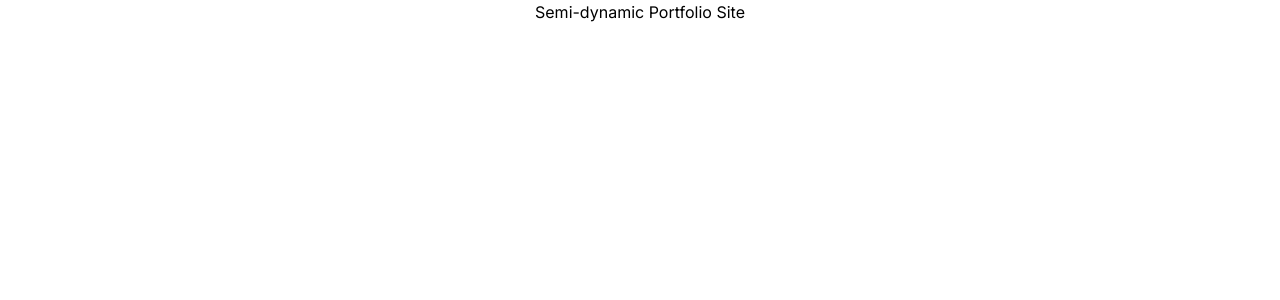
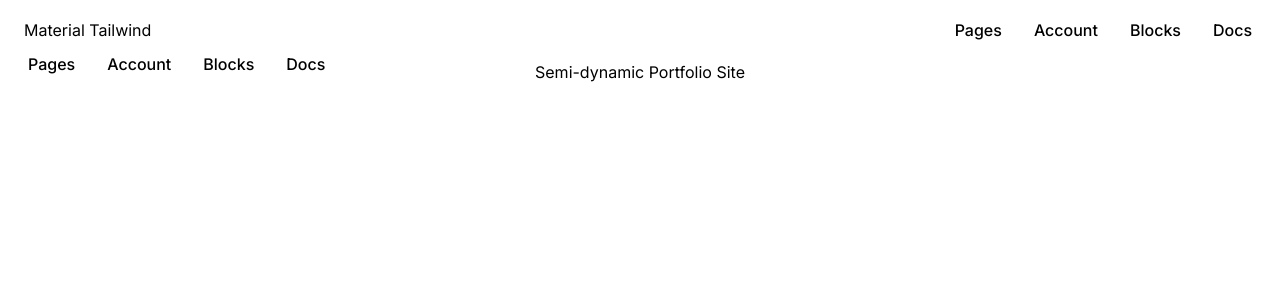
Before and after one commit to rivenshell/louvre, a Next.js app: page / in a window 1280 px wide. Shown: the top 300 px of the page. Built offline with nearby package versions, Linux system fonts and the light colour scheme.

Commit message:
riv was here

```diff
--- /dev/null
+++ b/app/components/NavbarSimple.tsx
@@ -0,0 +1,117 @@
+"use client"
+import React from "react"
+import {
+  Navbar,
+  Collapse,
+  Typography,
+  IconButton,
+} from "@material-tailwind/react"
+import { Bars3Icon, XMarkIcon } from "@heroicons/react/24/outline"
+
+function NavList() {
+  return (
+    <ul className="my-2 flex flex-col gap-2 lg:mb-0 lg:mt-0 lg:flex-row lg:items-center lg:gap-6">
+      <Typography
+        as="li"
+        variant="small"
+        color="blue-gray"
+        className="p-1 font-medium"
+      >
+        <a
+          href="#"
+          className="flex items-center hover:text-blue-500 transition-colors"
+        >
+          Pages
+        </a>
+      </Typography>
+      <Typography
+        as="li"
+        variant="small"
+        color="blue-gray"
+        className="p-1 font-medium"
+      >
+        <a
+          href="#"
+          className="flex items-center hover:text-blue-500 transition-colors"
+        >
+          Account
+        </a>
+      </Typography>
+      <Typography
+        as="li"
+        variant="small"
+        color="blue-gray"
+        className="p-1 font-medium"
+      >
+        <a
+          href="#"
+          className="flex items-center hover:text-blue-500 transition-colors"
+        >
+          Blocks
+        </a>
+      </Typography>
+      <Typography
+        as="li"
+        variant="small"
+        color="blue-gray"
+        className="p-1 font-medium"
+      >
+        <a
+          href="#"
+          className="flex items-center hover:text-blue-500 transition-colors"
+        >
+          Docs
+        </a>
+      </Typography>
+    </ul>
+  )
+}
+
+export function NavbarSimple() {
+  const [openNav, setOpenNav] = React.useState(false)
+
+  const handleWindowResize = () => window.innerWidth >= 960 && setOpenNav(false)
+
+  React.useEffect(() => {
+    window.addEventListener("resize", handleWindowResize)
+
+    return () => {
+      window.removeEventListener("resize", handleWindowResize)
+    }
+  }, [])
+
+  return (
+    <Navbar className="mx-auto max-w-screen-xl px-6 py-3">
+      <div className="flex items-center justify-between text-blue-gray-900">
+        <Typography
+          as="a"
+          href="#"
+          variant="h6"
+          className="mr-4 cursor-pointer py-1.5"
+        >
+          Material Tailwind
+        </Typography>
+        <div className="hidden lg:block">
+          <NavList />
+        </div>
+        <IconButton
+          variant="text"
+          className="ml-auto h-6 w-6 text-inherit hover:bg-transparent focus:bg-transparent active:bg-transparent lg:hidden"
+          ripple={false}
+          onClick={() => setOpenNav(!openNav)}
+        >
+          {openNav ? (
+            <XMarkIcon className="h-6 w-6" strokeWidth={2} />
+          ) : (
+            <Bars3Icon className="h-6 w-6" strokeWidth={2} />
+          )}
+        </IconButton>
+      </div>
+      <Collapse open={openNav}>
+        <NavList />
+      </Collapse>
+    </Navbar>
+  )
+}
+
+export default NavbarSimple
--- a/app/page.tsx
+++ b/app/page.tsx
@@ -1,9 +1,11 @@
-import Image from "next/image"
+import React from "react"
+import NavbarSimple from "./components/NavbarSimple"
 
 export default function Home() {
   return (
     <>
       <div className="text-center ">
+        <NavbarSimple />
         <h2>Semi-dynamic Portfolio Site</h2>
       </div>
     </>
--- a/package.json
+++ b/package.json
@@ -9,6 +9,7 @@
     "lint": "next lint"
   },
   "dependencies": {
+    "@heroicons/react": "^2.0.18",
     "@material-tailwind/react": "^2.1.1",
     "@types/node": "20.5.9",
     "@types/react": "18.2.21",
```
Also changed, not shown: app/components/Test.tsx (added), 1 other file (tests, documents, lock files or other folders).
